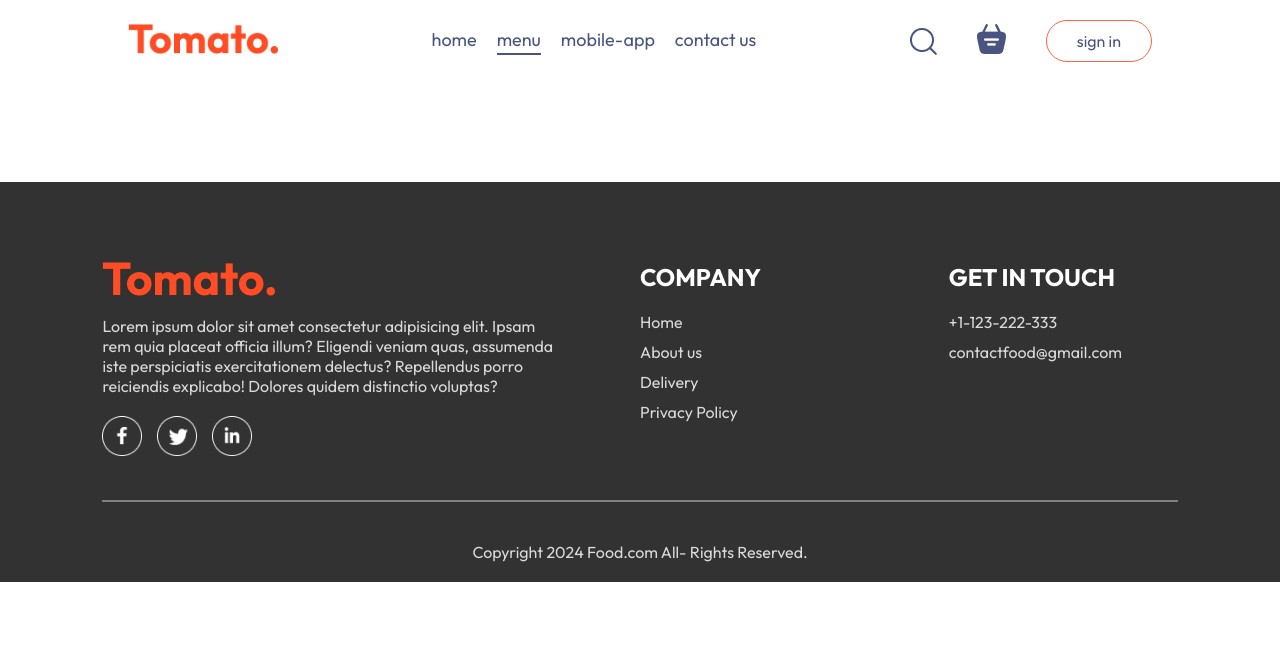
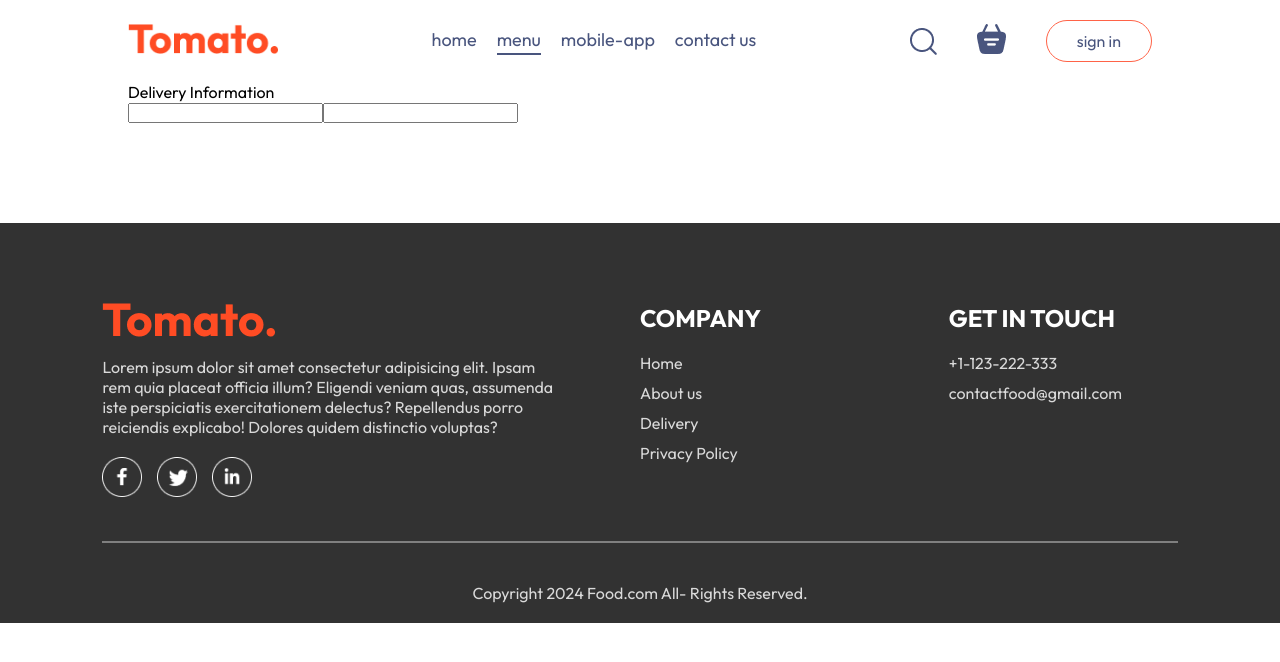
Before and after one commit to ThakurSadguru/Food-Delivery, a React (Vite) app: page /order in a window 1280 px wide. Shown: the top 662 px of the page. Built offline with nearby package versions, Linux system fonts and the light colour scheme.

Commit message:
project complete

```diff
--- a/package.json
+++ b/package.json
@@ -10,6 +10,7 @@
     "preview": "vite preview"
   },
   "dependencies": {
+    "axios": "^1.8.3",
     "react": "^18.3.1",
     "react-dom": "^18.3.1",
     "react-router-dom": "^7.0.2"
--- a/src/pages/PlaceOrder/PlaceOrder.jsx
+++ b/src/pages/PlaceOrder/PlaceOrder.jsx
@@ -2,9 +2,19 @@ import React from 'react'
 import './PlaceOrder.css'
 const PlaceOrder = () => {
   return (
-    <div>
+    <form className='place-order'>
+      <div className="place-order-left">
+       <p className="title">Delivery Information</p><div className="multi-fields">
+        <input type="text" placeholder=''/>
+        <input type="text" placeholder=''/>
+       </div>
 
-    </div>
+      </div>
+      <div className="place-order-right">
+
+      </div>
+
+    </form>
   )
 }
 
```
Also changed, not shown: src/components/FoodDisplay/FoodDisplay.jsx (+64 -0 lines), src/pages/Cart/Cart.jsx (+55 -0 lines), src/services/apiService.js (added, +32 -0 lines), 1 other file (tests, documents, lock files or other folders).
